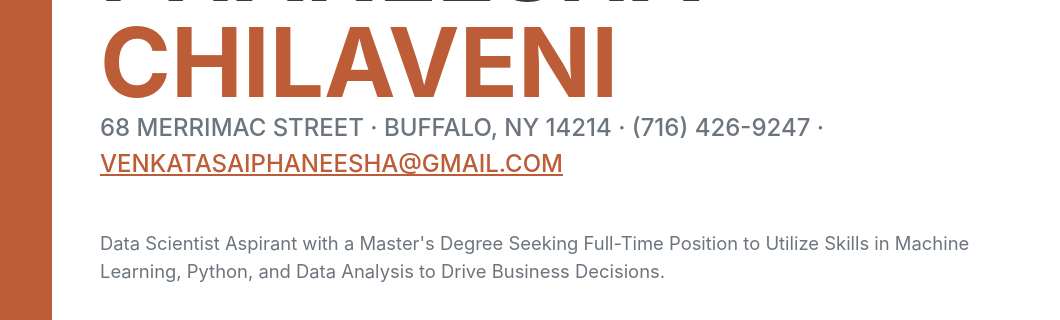
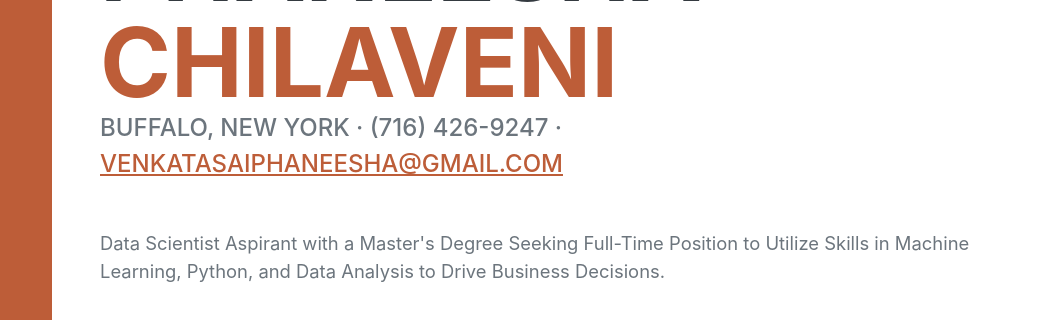
Before and after one commit to phanee16/phanee16.github.io, a plain HTML site: page index.html in a window 1280 px wide. Shown: the part 246-566 px from the top of the page, 220-1280 px from the left. Drawn offline with nearby package versions, Linux system fonts and the light colour scheme; a web font is replaced by a local one.

Commit message:
Update index.html
Signed-off-by: Phaneesha Chilaveni <47351536+phanee16@users.noreply.github.com>

```diff
--- a/index.html
+++ b/index.html
@@ -44,7 +44,7 @@
                         <span class="text-primary">Chilaveni</span>
                     </h1>
                     <div class="subheading mb-5">
-                        68 Merrimac Street · Buffalo, NY 14214 · (716) 426-9247 ·
+                        Buffalo, New York · (716) 426-9247 ·
                         <a href="mailto:venkatasaiphaneesha@email.com">venkatasaiphaneesha@gmail.com</a>
                     </div>
                     <p class="lead mb-5">Data Scientist Aspirant with a Master's Degree Seeking Full-Time Position to Utilize Skills in Machine Learning, Python, and Data Analysis to Drive Business Decisions.</p>
```
